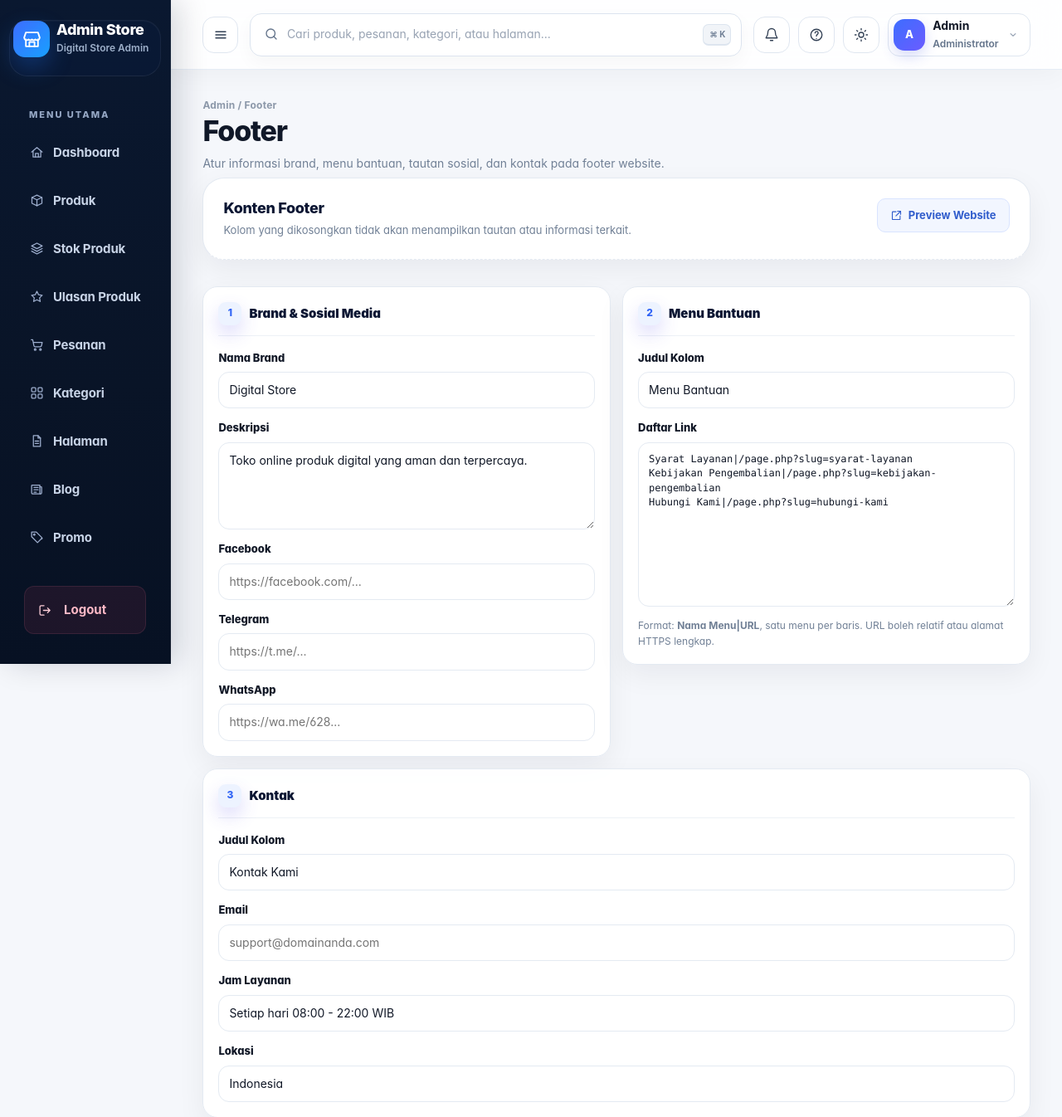
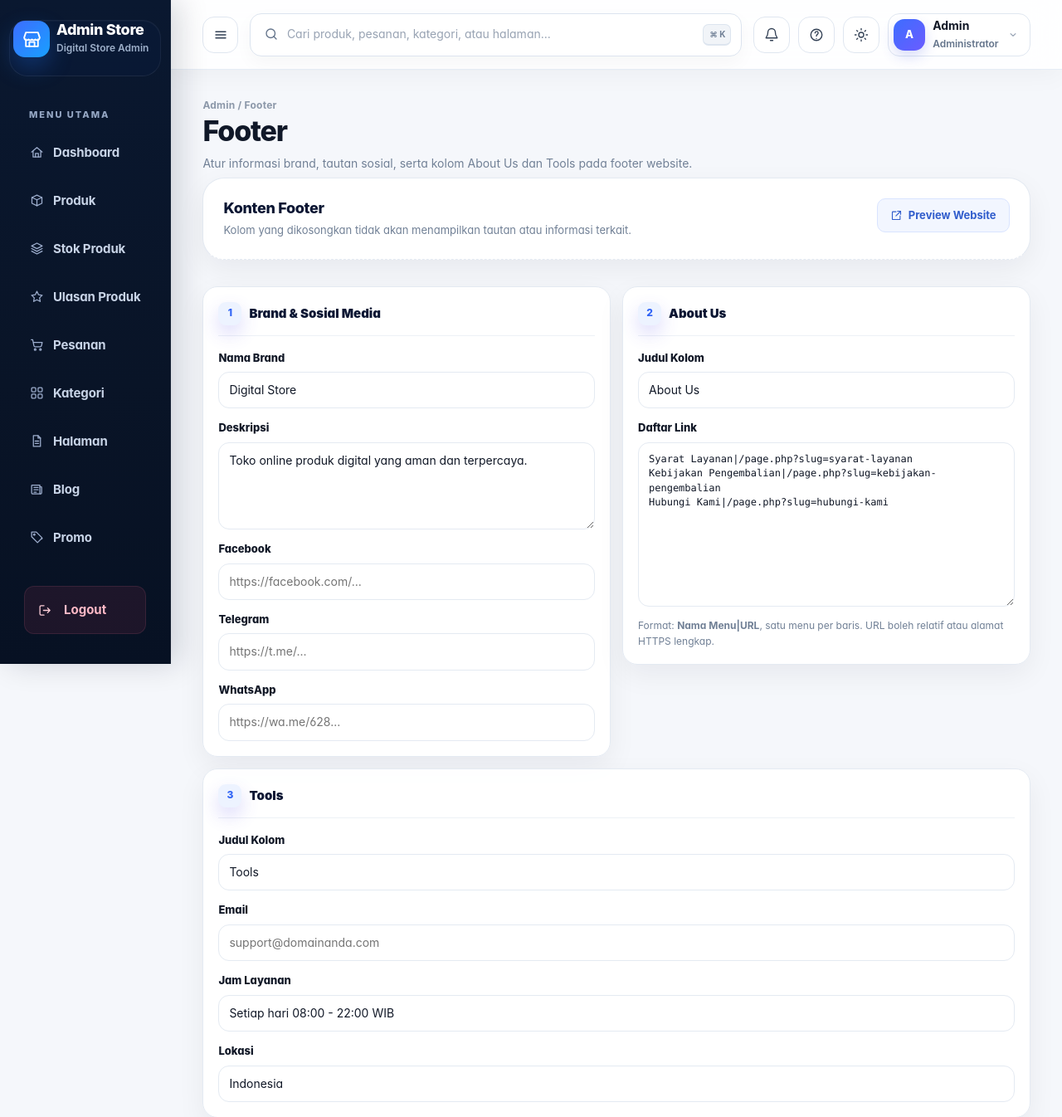
Before and after one commit to chichan44/webstore, a PHP site: page /admin/footer.php in a window 1280 px wide. Shown: the top 1346 px of the page at 83% size. Run offline with PHP 8.4, Linux system fonts and the light colour scheme; the visitor is signed in with stand-in values (Sample User, id 1); data that the repository does not hold is empty; some libraries are stand-ins or nearby versions.

Commit message:
Footer redesign: side-by-side About Us/Tools columns, centered copyright
- Keep the About Us and Tools sections side-by-side in a 2-column grid on all
  screen sizes, with the brand block full-width above them
- Center the copyright bar across the footer width
- Rename Menu Bantuan -> About Us and Kontak Kami -> Tools across the admin
  footer page, installer seeds, and lang keys
- Migrate stored footer titles still carrying the old default names
- Replace general page screenshots with the latest one

Co-Authored-By: Claude Code <noreply@anthropic.com>

```diff
--- a/admin/footer.php
+++ b/admin/footer.php
@@ -13,9 +13,9 @@ $defaults = [
     'footer_facebook_url' => '',
     'footer_telegram_url' => '',
     'footer_whatsapp_url' => '',
-    'footer_help_title' => 'Menu Bantuan',
+    'footer_help_title' => 'About Us',
     'footer_help_links' => "Syarat Layanan|/page.php?slug=syarat-layanan\nKebijakan Pengembalian|/page.php?slug=kebijakan-pengembalian\nHubungi Kami|/page.php?slug=hubungi-kami",
-    'footer_contact_title' => 'Kontak Kami',
+    'footer_contact_title' => 'Tools',
     'footer_contact_email' => '',
     'footer_contact_hours' => 'Setiap hari 08:00 - 22:00 WIB',
     'footer_contact_location' => 'Indonesia',
@@ -69,7 +69,7 @@ if ($_SERVER['REQUEST_METHOD'] === 'POST') {
     }
 }
 
-admin_page_start('Footer', 'Atur informasi brand, menu bantuan, tautan sosial, dan kontak pada footer website.');
+admin_page_start('Footer', 'Atur informasi brand, tautan sosial, serta kolom About Us dan Tools pada footer website.');
 ?>
 <?php if ($err !== ''): ?><div class="alert err" role="alert"><span>!</span><div><?=e($err)?></div><button type="button" data-dismiss-alert aria-label="Tutup">×</button></div><?php endif; ?>
 
@@ -90,14 +90,14 @@ admin_page_start('Footer', 'Atur informasi brand, menu bantuan, tautan sosial, d
         </section>
 
         <section class="znl-footer-admin-card">
-            <div class="znl-footer-admin-card-head"><span>2</span><h4>Menu Bantuan</h4></div>
-            <div class="field"><label>Judul Kolom</label><input type="text" name="footer_help_title" maxlength="100" value="<?=e(footer_admin_value('footer_help_title',$defaults,$values))?>" placeholder="Menu Bantuan"></div>
+            <div class="znl-footer-admin-card-head"><span>2</span><h4>About Us</h4></div>
+            <div class="field"><label>Judul Kolom</label><input type="text" name="footer_help_title" maxlength="100" value="<?=e(footer_admin_value('footer_help_title',$defaults,$values))?>" placeholder="About Us"></div>
             <div class="field"><label>Daftar Link</label><textarea class="znl-footer-link-textarea" name="footer_help_links" rows="10" spellcheck="false" placeholder="Syarat Layanan|/page.php?slug=syarat-layanan&#10;Hubungi Kami|/page.php?slug=hubungi-kami"><?=e(footer_admin_value('footer_help_links',$defaults,$values))?></textarea><small>Format: <b>Nama Menu|URL</b>, satu menu per baris. URL boleh relatif atau alamat HTTPS lengkap.</small></div>
         </section>
 
         <section class="znl-footer-admin-card">
-            <div class="znl-footer-admin-card-head"><span>3</span><h4>Kontak</h4></div>
-            <div class="field"><label>Judul Kolom</label><input type="text" name="footer_contact_title" maxlength="100" value="<?=e(footer_admin_value('footer_contact_title',$defaults,$values))?>" placeholder="Kontak Kami"></div>
+            <div class="znl-footer-admin-card-head"><span>3</span><h4>Tools</h4></div>
+            <div class="field"><label>Judul Kolom</label><input type="text" name="footer_contact_title" maxlength="100" value="<?=e(footer_admin_value('footer_contact_title',$defaults,$values))?>" placeholder="Tools"></div>
             <div class="field"><label>Email</label><input type="email" name="footer_contact_email" value="<?=e(footer_admin_value('footer_contact_email',$defaults,$values))?>" placeholder="support@domainanda.com"></div>
             <div class="field"><label>Jam Layanan</label><input type="text" name="footer_contact_hours" maxlength="160" value="<?=e(footer_admin_value('footer_contact_hours',$defaults,$values))?>" placeholder="Setiap hari 08:00 - 22:00 WIB"></div>
             <div class="field"><label>Lokasi</label><input type="text" name="footer_contact_location" maxlength="160" value="<?=e(footer_admin_value('footer_contact_location',$defaults,$values))?>" placeholder="Indonesia"></div>
--- a/includes/db.php
+++ b/includes/db.php
@@ -113,6 +113,19 @@ function migrate_sensitive_settings_encryption(): void {
 
 migrate_sensitive_settings_encryption();
 
+function migrate_footer_title_settings(): void {
+    /* Judul kolom footer berganti nama (Menu Bantuan -> About Us, Kontak Kami -> Tools).
+       Nilai tersimpan yang masih memakai nama lama ikut diganti supaya storefront dan admin tetap sinkron. */
+    global $pdo;
+    try {
+        $st = $pdo->prepare('UPDATE settings SET `value`=? WHERE `key`=? AND `value`=?');
+        $st->execute(['About Us', 'footer_help_title', 'Menu Bantuan']);
+        $st->execute(['Tools', 'footer_contact_title', 'Kontak Kami']);
+    } catch (Throwable $e) {}
+}
+
+migrate_footer_title_settings();
+
 function setting(string $key, $default='') {
     global $pdo;
     static $cache = null;
--- a/includes/helpers.php
+++ b/includes/helpers.php
@@ -1806,7 +1806,7 @@ function storefront_product_thumb(string $src, string $label = 'Produk Digital')
 }
 
 function render_storefront_styles(string $page='index'): void {
-    $v = '20261116-ui7';
+    $v = '20261117-footer2';
     echo '<link rel="stylesheet" href="/assets/css/front-mobile-v7.css?v='.$v.'">' . "\n";
     echo '<link rel="stylesheet" href="/assets/css/product-grid-v20.css?v='.$v.'">' . "\n";
     echo '<link rel="stylesheet" href="/assets/css/product-list-fresh-v1.css?v='.$v.'">' . "\n";
@@ -1872,7 +1872,7 @@ function render_footer_columns(string $site='', string $desc=''): void {
     $telegram = footer_clean_url((string)setting('footer_telegram_url', '#'));
     $whatsapp = footer_clean_url((string)setting('footer_whatsapp_url', '#'));
 
-    $helpTitle = trim((string)setting('footer_help_title', 'Menu Bantuan')) ?: 'Menu Bantuan';
+    $helpTitle = trim((string)setting('footer_help_title', 'About Us')) ?: 'About Us';
     $helpRaw = (string)setting('footer_help_links', "Syarat Layanan|/page.php?slug=syarat-layanan\nKebijakan Pengembalian|/page.php?slug=kebijakan-pengembalian\nHubungi Kami|/page.php?slug=hubungi-kami");
     $helpLinks = footer_link_lines($helpRaw);
     if (!$helpLinks) {
@@ -1883,7 +1883,7 @@ function render_footer_columns(string $site='', string $desc=''): void {
         ];
     }
 
-    $contactTitle = trim((string)setting('footer_contact_title', 'Kontak Kami')) ?: 'Kontak Kami';
+    $contactTitle = trim((string)setting('footer_contact_title', 'Tools')) ?: 'Tools';
     $contactEmail = trim((string)setting('footer_contact_email', ''));
     $contactHours = trim((string)setting('footer_contact_hours', 'Setiap hari 08:00 - 22:00 WIB'));
     $contactLocation = trim((string)setting('footer_contact_location', 'Indonesia'));
@@ -1899,18 +1899,20 @@ function render_footer_columns(string $site='', string $desc=''): void {
     echo '<a href="'.e($whatsapp).'" target="_blank" rel="noopener"><span>☘</span><b>WhatsApp</b></a>';
     echo '</div></section>';
 
-    echo '<section class="znl-footer-col" aria-label="Menu bantuan"><h3>'.e($helpTitle).'</h3><div class="znl-footer-links">';
+    echo '<div class="znl-footer-cols">';
+    echo '<section class="znl-footer-col" aria-label="About Us"><h3>'.e($helpTitle).'</h3><div class="znl-footer-links">';
     $icons = ['◷','↻','◌','•'];
     foreach ($helpLinks as $idx => $link) {
         echo '<a href="'.e($link['url']).'"><span>'.e($icons[$idx] ?? '•').'</span><b>'.e($link['label']).'</b></a>';
     }
     echo '</div></section>';
 
-    echo '<section class="znl-footer-col" aria-label="Kontak kami"><h3>'.e($contactTitle).'</h3><div class="znl-footer-contact">';
+    echo '<section class="znl-footer-col" aria-label="Tools"><h3>'.e($contactTitle).'</h3><div class="znl-footer-contact">';
     if ($contactEmail !== '') echo '<a href="mailto:'.e($contactEmail).'"><span>✉</span><b>'.e($contactEmail).'</b></a>';
     if ($contactHours !== '') echo '<p><span>◷</span><b>'.e($contactHours).'</b></p>';
     if ($contactLocation !== '') echo '<p><span>⌖</span><b>'.e($contactLocation).'</b></p>';
     echo '</div></section>';
+    echo '</div>';
 
     echo '</div>';
     echo '<div class="znl-footer-bottom"><span>© '.$year.' '.$siteSafe.'. All rights reserved.</span><span>Digital commerce platform</span></div>';
--- a/install/install.php
+++ b/install/install.php
@@ -207,9 +207,9 @@ if (!$installed && (($_SERVER['REQUEST_METHOD'] ?? 'GET') === 'POST')) {
                 'footer_facebook_url' => '',
                 'footer_telegram_url' => '',
                 'footer_whatsapp_url' => '',
-                'footer_help_title' => 'Menu Bantuan',
+                'footer_help_title' => 'About Us',
                 'footer_help_links' => "Lacak Pesanan|/track-order.php",
-                'footer_contact_title' => 'Kontak Kami',
+                'footer_contact_title' => 'Tools',
                 'footer_contact_email' => '',
                 'footer_contact_hours' => '',
                 'footer_contact_location' => 'Indonesia',
--- a/lang/en.json
+++ b/lang/en.json
@@ -119,11 +119,11 @@
     "Mulai Belanja": "Start Shopping",
 
     "Menu Utama": "Main Menu",
-    "Menu Bantuan": "Help Menu",
+    "About Us": "About Us",
     "Syarat Layanan": "Terms of Service",
     "Kebijakan Pengembalian": "Refund Policy",
     "Hubungi Kami": "Contact Us",
-    "Kontak Kami": "Contact Us",
+    "Tools": "Tools",
     "Setiap hari 08:00 - 22:00 WIB": "Every day 08:00 - 22:00 WIB",
     "Indonesia": "Indonesia",
     "All rights reserved.": "All rights reserved.",
--- a/lang/id.json
+++ b/lang/id.json
@@ -118,11 +118,11 @@
     "Mulai Belanja": "Mulai Belanja",
 
     "Menu Utama": "Menu Utama",
-    "Menu Bantuan": "Menu Bantuan",
+    "About Us": "About Us",
     "Syarat Layanan": "Syarat Layanan",
     "Kebijakan Pengembalian": "Kebijakan Pengembalian",
     "Hubungi Kami": "Hubungi Kami",
-    "Kontak Kami": "Kontak Kami",
+    "Tools": "Tools",
     "Setiap hari 08:00 - 22:00 WIB": "Setiap hari 08:00 - 22:00 WIB",
     "Indonesia": "Indonesia",
     "All rights reserved.": "All rights reserved.",
```
Also changed, not shown: assets/css/product-list-fresh-v1.css, general page ss/photo_2026-11-17_00-48-02.jpg (deleted), general page ss/photo_2026-11-17_00-48-07.jpg (deleted), general page ss/photo_2026-11-17_00-48-17.jpg (deleted), general page ss/photo_2026-11-17_21-28-45.jpg (added).
